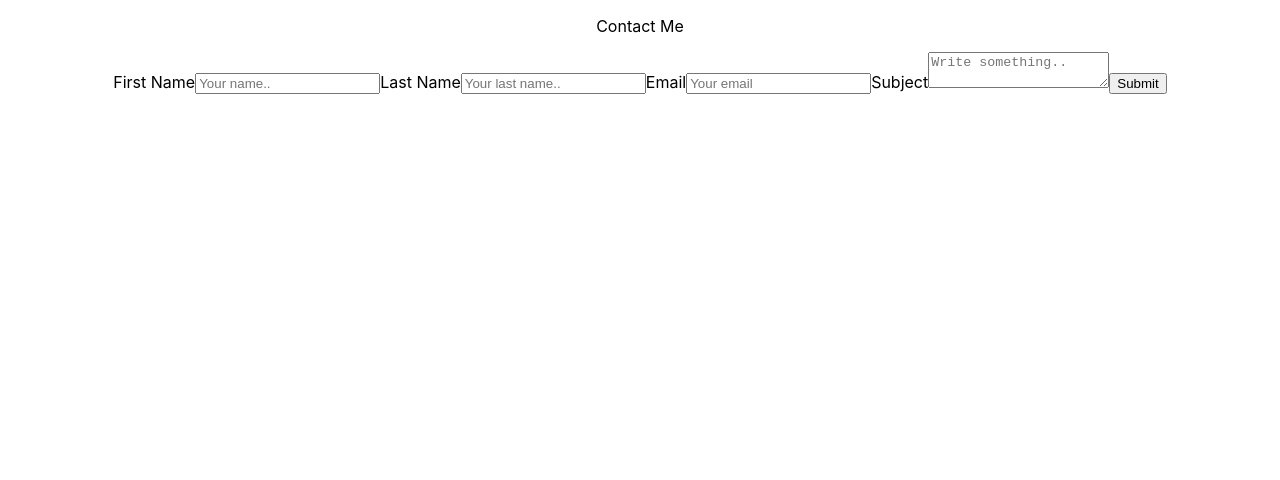
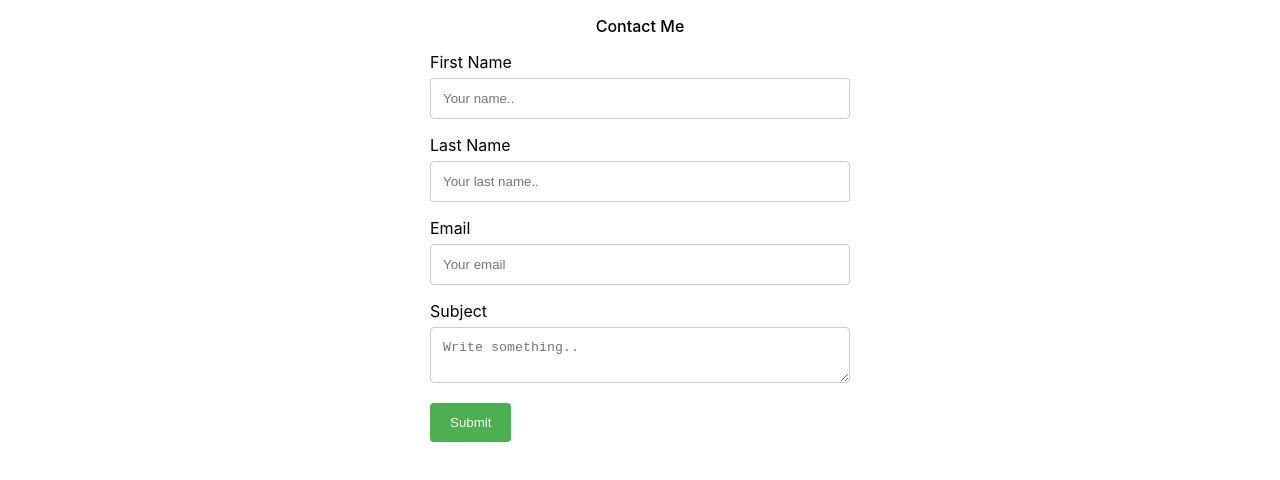
Before and after one commit to csmkwong/cloudflare, a React (Create React App) app: page / in a window 1280 px wide. Shown: the top 480 px of the page. Built offline with nearby package versions, Linux system fonts and the light colour scheme.

Commit message:
updated the file

```diff
--- a/src/App.css
+++ b/src/App.css
@@ -1,38 +1,37 @@
+* {
+  box-sizing: border-box;
+}
 .App {
-  text-align: center;
+   max-width: 420px;
+   margin: 0 auto;
 }
-
-.App-logo {
-  height: 40vmin;
-  pointer-events: none;
+p {
+   text-align: center;
+   font-weight: 500;
 }
-
-@media (prefers-reduced-motion: no-preference) {
-  .App-logo {
-    animation: App-logo-spin infinite 20s linear;
-  }
+input[type=text],input[type=email], select, textarea {
+   width: 100%;
+   padding: 12px;
+   border: 1px solid #ccc;
+   border-radius: 4px;
+   box-sizing: border-box;
+   margin-top: 6px;
+   margin-bottom: 16px;
+   resize: vertical;
 }
-
-.App-header {
-  background-color: #282c34;
-  min-height: 100vh;
-  display: flex;
-  flex-direction: column;
-  align-items: center;
-  justify-content: center;
-  font-size: calc(10px + 2vmin);
-  color: white;
+input[type=submit] {
+   background-color: #4CAF50;
+   color: white;
+   padding: 12px 20px;
+   border: none;
+   border-radius: 4px;
+   cursor: pointer;
 }
-
-.App-link {
-  color: #61dafb;
+input[type=submit]:hover {
+   background-color: #45a049;
 }
-
-@keyframes App-logo-spin {
-  from {
-    transform: rotate(0deg);
-  }
-  to {
-    transform: rotate(360deg);
-  }
+.container {
+   border-radius: 5px;
+   background-color: #f2f2f2;
+   padding: 20px;
 }
```
